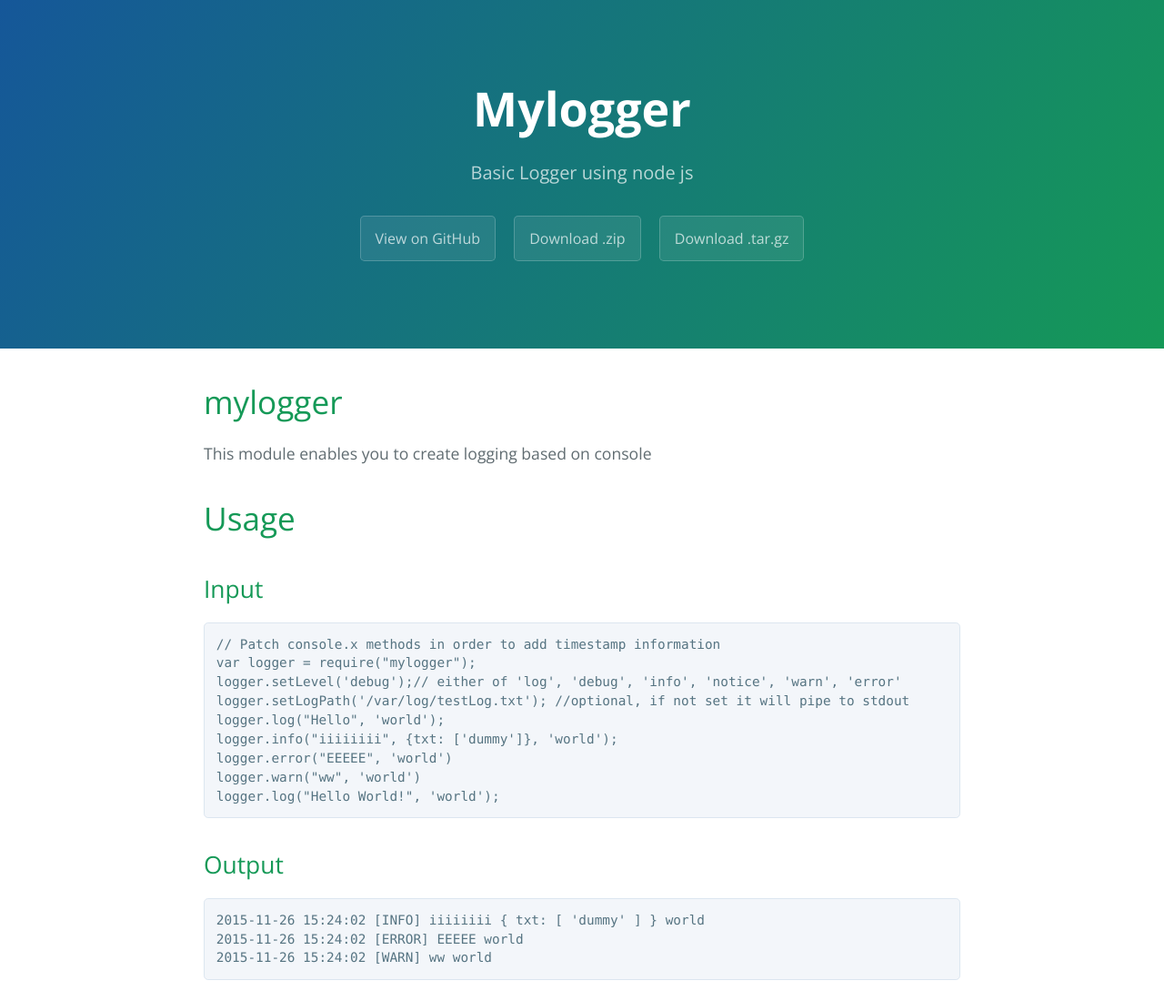
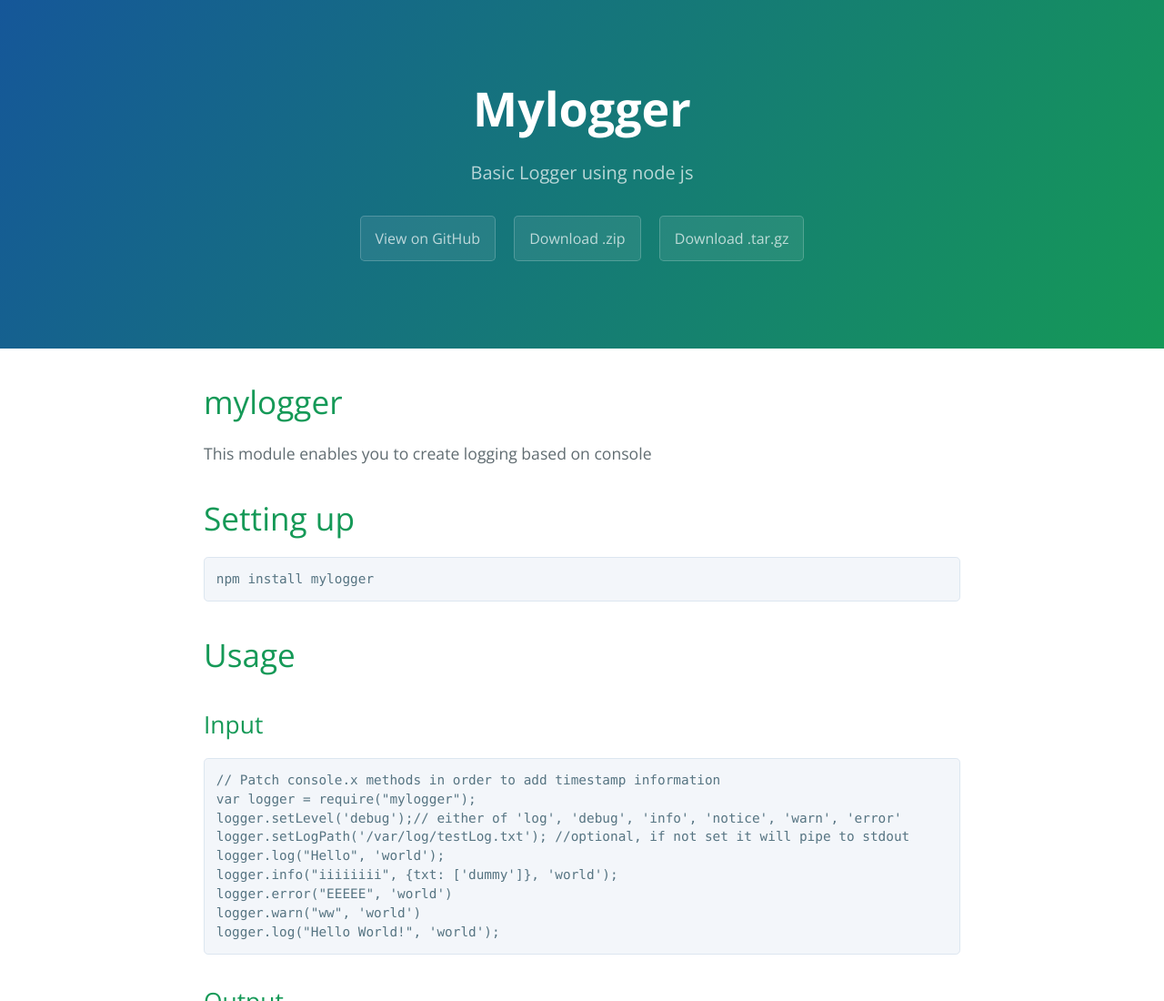
Before and after one commit to vermaslal/mylogger, a plain HTML site: page index.html in a window 1280 px wide. Shown: the top 1100 px of the page at 91% size. Drawn offline with nearby package versions, Linux system fonts and the light colour scheme.

```diff
--- a/index.html
+++ b/index.html
@@ -23,6 +23,12 @@
 <a id="mylogger" class="anchor" href="#mylogger" aria-hidden="true"><span aria-hidden="true" class="octicon octicon-link"></span></a>mylogger</h1>
 
 <p>This module enables you to create logging based on console</p>
+
+<h1>
+<a id="setting-up" class="anchor" href="#setting-up" aria-hidden="true"><span aria-hidden="true" class="octicon octicon-link"></span></a>Setting up</h1>
+
+<pre><code>npm install mylogger
+</code></pre>
 
 <h1>
 <a id="usage" class="anchor" href="#usage" aria-hidden="true"><span aria-hidden="true" class="octicon octicon-link"></span></a>Usage</h1>
--- a/params.json
+++ b/params.json
@@ -1,6 +1,6 @@
 {
   "name": "Mylogger",
   "tagline": "Basic Logger using node js",
-  "body": "# mylogger\r\n\r\nThis module enables you to create logging based on console\r\n\r\n# Usage\r\n\r\n## Input ##\r\n\t// Patch console.x methods in order to add timestamp information\r\n\tvar logger = require(\"mylogger\");\r\n\tlogger.setLevel('debug');// either of 'log', 'debug', 'info', 'notice', 'warn', 'error'\r\n\tlogger.setLogPath('/var/log/testLog.txt'); //optional, if not set it will pipe to stdout\r\n\tlogger.log(\"Hello\", 'world');\r\n\tlogger.info(\"iiiiiiii\", {txt: ['dummy']}, 'world');\r\n\tlogger.error(\"EEEEE\", 'world')\r\n\tlogger.warn(\"ww\", 'world')\r\n\tlogger.log(\"Hello World!\", 'world');\r\n## Output ##\r\n\r\n    2015-11-26 15:24:02 [INFO] iiiiiiii { txt: [ 'dummy' ] } world\r\n    2015-11-26 15:24:02 [ERROR] EEEEE world\r\n    2015-11-26 15:24:02 [WARN] ww world\r\n",
+  "body": "# mylogger\r\n\r\nThis module enables you to create logging based on console\r\n\r\n# Setting up\r\n\r\n\tnpm install mylogger\r\n\r\n# Usage\r\n\r\n## Input ##\r\n\t// Patch console.x methods in order to add timestamp information\r\n\tvar logger = require(\"mylogger\");\r\n\tlogger.setLevel('debug');// either of 'log', 'debug', 'info', 'notice', 'warn', 'error'\r\n\tlogger.setLogPath('/var/log/testLog.txt'); //optional, if not set it will pipe to stdout\r\n\tlogger.log(\"Hello\", 'world');\r\n\tlogger.info(\"iiiiiiii\", {txt: ['dummy']}, 'world');\r\n\tlogger.error(\"EEEEE\", 'world')\r\n\tlogger.warn(\"ww\", 'world')\r\n\tlogger.log(\"Hello World!\", 'world');\r\n## Output ##\r\n\r\n    2015-11-26 15:24:02 [INFO] iiiiiiii { txt: [ 'dummy' ] } world\r\n    2015-11-26 15:24:02 [ERROR] EEEEE world\r\n    2015-11-26 15:24:02 [WARN] ww world\r\n",
   "note": "Don't delete this file! It's used internally to help with page regeneration."
 }
```
